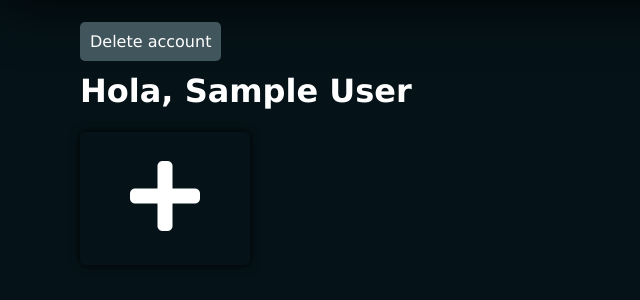
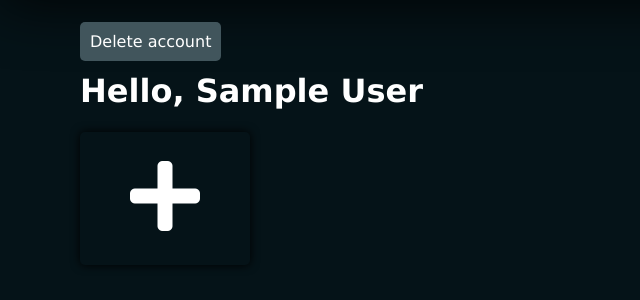
Before and after one commit to angcoder-c/flask-auth, a Flask app: page /home/ in a window 1280 px wide. Shown: the part 51-351 px from the top of the page, without its empty margins (0-640 px from the left). Run offline with Flask 2, Linux system fonts and the light colour scheme; the visitor is signed in with stand-in values (Sample User, id 1); data comes from the database, SQL or seed files in the repository.

Commit message:
Translation of home.html

```diff
--- a/app/templates/public/home.html
+++ b/app/templates/public/home.html
@@ -6,7 +6,7 @@
 {% block content %}
 <div class="wrapper">
     <a class="button" href="{{ url_for('auth.delete') }}">Delete account</a>
-    <h1>Hola,
+    <h1>Hello,
         {% if current_user.name %}
             {{ current_user.name }}
         {% endif %}
```
